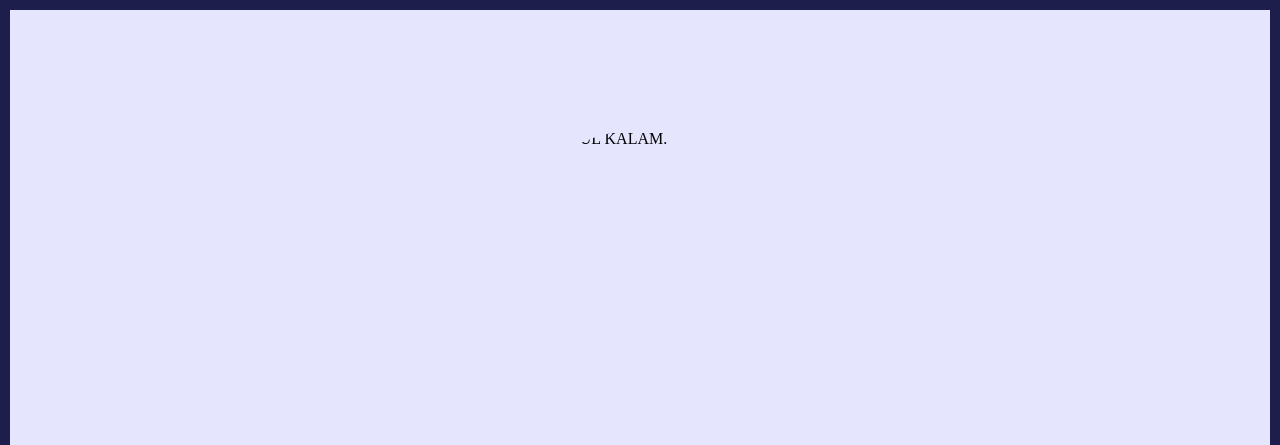
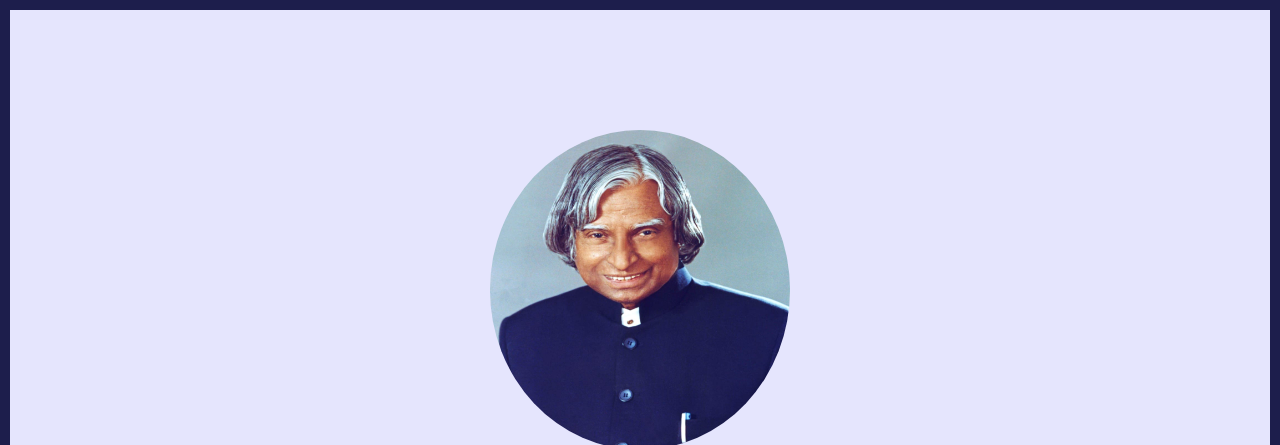
Before and after one commit to AkshayBlackHat/missile-man-of-india, a plain HTML site: page index.html in a window 1280 px wide. Shown: the top 445 px of the page. Drawn offline with Linux system fonts and the light colour scheme.

Commit message:
Update index.html

```diff
--- a/index.html
+++ b/index.html
@@ -13,7 +13,7 @@
         <div class="content">
             <section class="top-section">
                 <div class="image_con">
-                    <img src="/images/A.P.J.jpeg" alt="A.P.J. ABDUL KALAM.">
+                    <img src="/A.P.J.jpeg" alt="A.P.J. ABDUL KALAM.">
                 </div>
                 <div>
                     <h1>A.P.J. Abdul Kalam.</h1>
```
